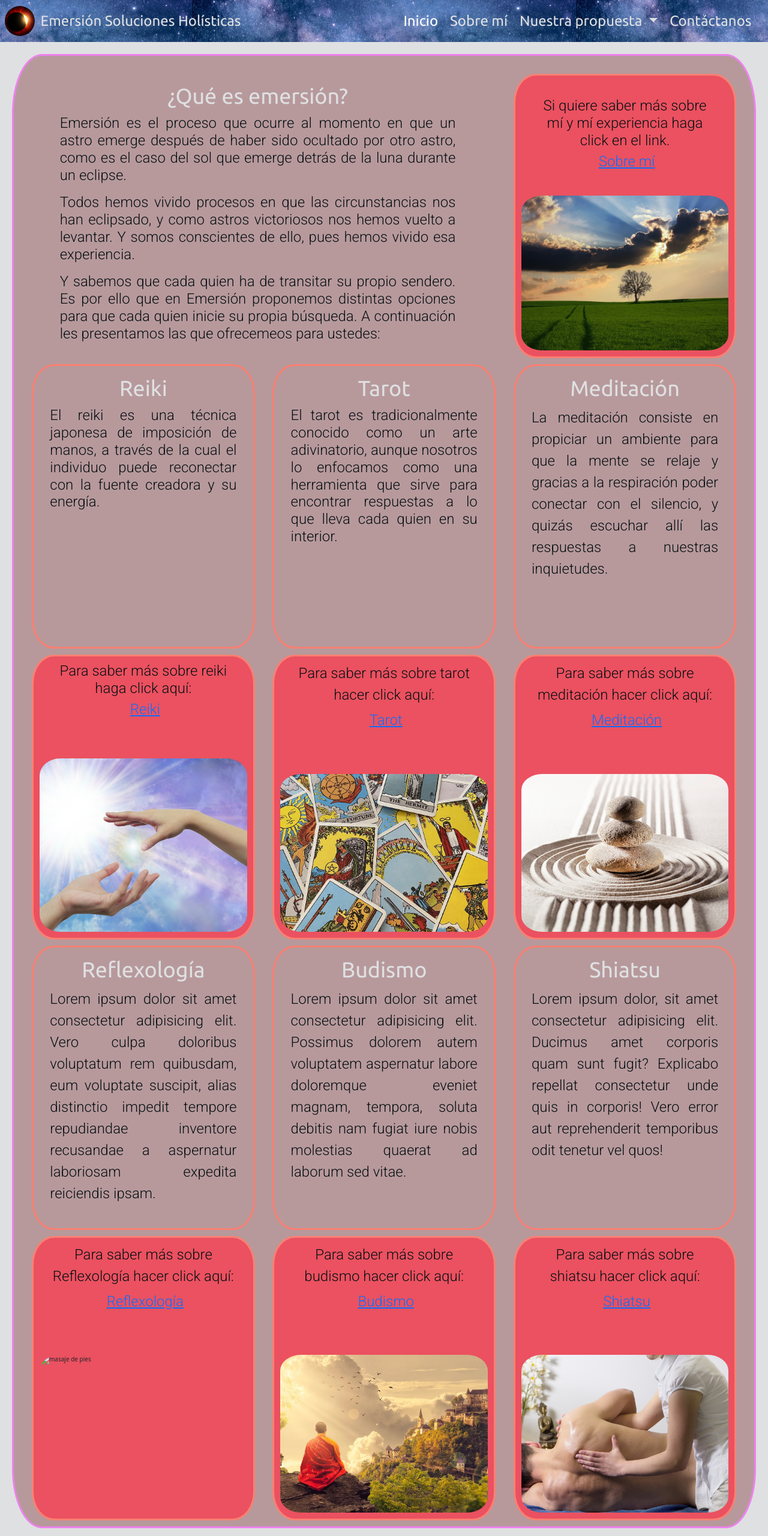
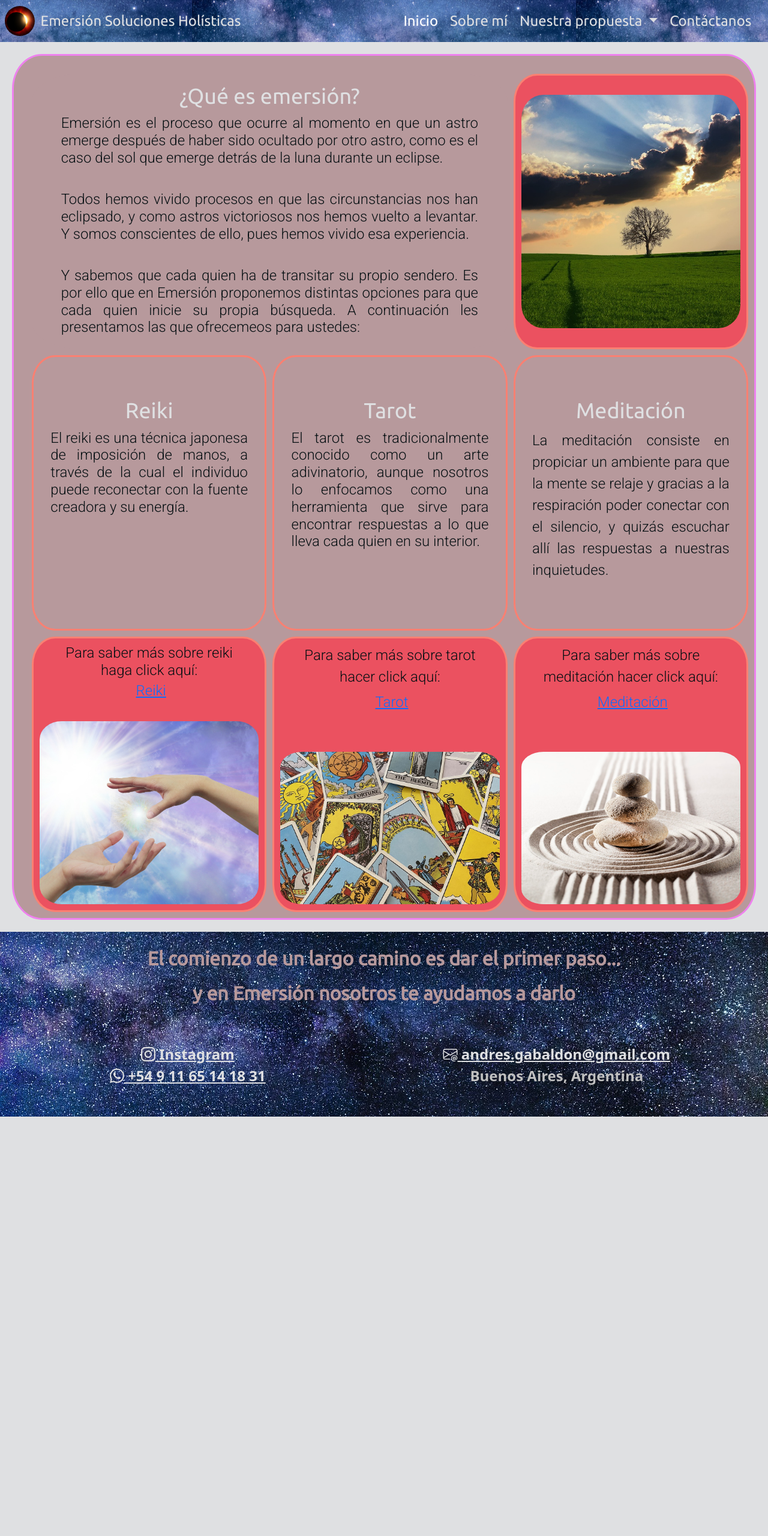
Before and after one commit to Agabaldon80/PreEntrega3Gabaldon, a plain HTML site: page index.html in a window 1280 px wide. Shown: the top 2560 px of the page at 60% size. After the commit the page ends 1861 px from the top, so only its background shows below. Drawn offline with nearby package versions, Linux system fonts and the light colour scheme.

Commit message:
borrar clases no necesarias, reduje los html a 5, ajustar grids, hacer responsive html secundarias

```diff
--- a/CSS/style.css
+++ b/CSS/style.css
@@ -31,8 +31,6 @@ html {
 }
 .offcanvas-header {
     background-image: url("../Images/estrellas02.jpg");
-    /* width: 30px;
-    height: 30px; */
     object-fit: cover;
 }
 .offcanvas-header h5 {
@@ -60,32 +58,29 @@ html {
 }
 .seccion-primera {
     background-color: #b7999c;
-
     margin: 20px;
     border: 3px solid violet;
     border-radius: 4%;
     display: grid;
     grid-template-columns: repeat(3, 1fr);
-    grid-template-rows: repeat(5, 1fr);
+    grid-template-rows: repeat(3, 1fr);
     gap: 10px;
     padding: 20px;
     grid-template-areas:
     'area1 area1 area2'
     'area4 area6 area8'
     'area5 area7 area9'
-    'area10 area12 area14'
-    'area11 area13 area15'
     ;
-    /* 'area3 area3 area3' */
+
 }
 
 .seccion-primera-info {
-    width: 95%;
+    width: 100%;
     height: 100%;
     background-color:#EB5160;
     display: flex;
     flex-direction: column;
-    justify-content:first baseline;
+    justify-content:center;
     align-items:center;
     border: 3px solid salmon;
     border-radius: 10%;
@@ -120,9 +115,7 @@ html {
     height: 60%;
     text-align: justify;
 }
-.seccion-primera-info-plus {
-    text-align: center;
-}
+
 .seccion-primera-info a {
     width: 100%;
     align-items: center;
@@ -140,8 +133,9 @@ html {
 .h2 {
     grid-area: area2;
 }
-.h2 p {
-    text-align: center;
+
+.h2 img {
+    align-items: center;
 }
 .h3 {
     grid-area: area3;
@@ -186,42 +180,7 @@ html {
 .h9 p {
     text-align: center;
 }
-.h10 {
-    grid-area: area10;
-    background-color: #b7999c;
-    border-radius: 10%;
-}
 
-.h11 {
-    grid-area: area11;
-}
-.h11 p {
-    text-align: center;
-}
-.h12 {
-    grid-area: area12;
-    background-color: #b7999c;
-    border-radius: 10%;
-}
-
-.h13 {
-    grid-area: area13;
-}
-.h13 p {
-    text-align: center;
-}
-.h14 {
-    grid-area: area14;
-    background-color: #b7999c;
-    border-radius: 10%;
-}
-
-.h15 {
-    grid-area: area15;
-}
-.h15 p {
-    text-align: center;
-}
 /* Body paginas secundarias */
 .seccion-segunda {
     background-color: #dfe0e2;
@@ -229,16 +188,14 @@ html {
     max-height: 100%;
     padding: 20px;
     display: flex;
-    /* flex-flow: row wrap;
-    justify-content: center; */
-    align-items: center;
+    justify-content: center;
     gap: 10px;
 
 }
 
 .seccion-segunda-info {
     display: flex;
-    flex-flow: row wrap;
+    flex-flow: row nowrap;
     justify-content: flex-end;
     align-content:center;
     align-items: center;
@@ -247,9 +204,6 @@ html {
     padding: 30px;
     border: 3px solid #EB5160;
     border-radius: 10%;
-    /* width: 150%; */
-
-
 }
 .seccion-segunda-info h2 {
     padding: 10px;
@@ -261,8 +215,6 @@ html {
 }
 
 .seccion-segunda-info p {
-    /* display: flex;
-    flex-direction: row; */
     color: #071013;
     font-family: 'Roboto';
     font-size: 2rem;
@@ -272,39 +224,18 @@ html {
     padding: 10px;
 }
 .seccion-segunda-info ol li {
-    /* display: flex;
-    flex-direction: row; */
     color: #071013;
     font-family: 'Roboto';
     font-size: 2rem;
     width: 90%;
     height: 100%;
     text-align: justify;
-    /* padding: 10px; */
 }
 .seccion-segunda img {
     width: 90%;
     height: 300px;
     object-fit: cover;
     border-radius: 10%;
-}
-.seccion-primera-info-plus {
-    display: flex;
-    flex-direction: column;
-    padding: 10px;
-    justify-content: center;
-    /* height: 100%; */
-    /* width: 40%; */
-}
-
-.s1 {
-    width: 100%;
-    display: flex;
-    flex-direction: row;
-    align-items: center;
-    justify-content: center;
-    flex-wrap: nowrap;
-
 }
 
 /* Body pagina responsive tarot */
@@ -374,6 +305,11 @@ html {
     text-align: right;
 }
 
+@media (max-width:810px) {
+    .seccion-segunda-info {
+        flex-flow: row wrap;
+    }
+}
 
 /* Mediaquery para vista del index en tableta */
 @media (min-width:768px) and (max-width:1023px) {
@@ -383,22 +319,19 @@ html {
         border-radius: 3%;
         display: grid;
         grid-template-columns: repeat(2, 1fr);
-        grid-template-rows: repeat(7, 1fr);
+        grid-template-rows: repeat(4, 1fr);
         grid-template-areas:
         'area1 area2'
         'area4 area5'
         'area6 area7'
         'area8 area9'
-        'area10 area11'
-        'area12 area13'
-        'area14 area15'
         ;
     }
 
-    .h14 , .h12 , .h10, .h8 , .h6 , .h4 , .h1 {
+    .h8 , .h6 , .h4 , .h1 {
         background-color: salmon;
     }
-    .h15 , .h14 , .h13 , .h12 , .h11 , .h10, .h9 , .h8 , .h7 , .h6 , .h5 , .h4 , .h2 {
+    .h9 , .h8 , .h7 , .h6 , .h5 , .h4 , .h2 {
         border: 3px solid violet;
     }
     .container-fluid a {
@@ -412,7 +345,7 @@ html {
         border-radius: 0%;
         display: grid;
         grid-template-columns: repeat(1, 1fr);
-        grid-template-rows: repeat(14, 1fr);
+        grid-template-rows: repeat(8, 1fr);
         grid-template-areas:
         'area1'
         'area2'
@@ -422,24 +355,17 @@ html {
         'area7'
         'area8'
         'area9'
-        'area10'
-        'area11'
-        'area12'
-        'area13'
-        'area14'
-        'area15'
         ;
-
     }
 
-    .h14 , .h12 , .h10, .h8 , .h6 , .h4 , .h1 {
+    .h8 , .h6 , .h4 , .h1 {
         background-color: #EB5160;
     }
-    .h15 , .h14 , .h13 , .h12 , .h11 , .h10, .h9 , .h8 , .h7 , .h6 , .h5 , .h4 , .h2 {
+    .h9 , .h8 , .h7 , .h6 , .h5 , .h4 , .h2 {
         border: 3px solid #b7999c;
     }
     .container-fluid a {
-        font-size: 2.1rem;
+        font-size: 1.3rem;
     }
 }
 
@@ -452,7 +378,6 @@ html {
     background-size: cover;
     display: flex;
     flex-direction: column;
-    /* flex-wrap: wrap; */
 }
 .pie-frase {
 
--- a/index.html
+++ b/index.html
@@ -75,10 +75,7 @@
             </div>
 
             <div class="seccion-primera-info h2">
-                <p class="seccion-primera-info-plus">Si quiere saber más sobre mí y mí experiencia haga click en el link.
-                <a href="./Pages/sobre-mi.html">Sobre mí</a>
-                </p>
-                <img class="" src="Images/arbol01.jpg" alt="arbol solitario">
+                <img src="Images/arbol01.jpg" alt="arbol solitario">
             </div>
 
             <div class="seccion-primera-info h4">
@@ -119,42 +116,6 @@
 
             </div>
 
-            <div class="seccion-primera-info h10">
-                <h2 class="titulo-articulo"> Reflexología </h2>
-                <p>Lorem ipsum dolor sit amet consectetur adipisicing elit. Vero culpa doloribus voluptatum rem quibusdam, eum voluptate suscipit, alias distinctio impedit tempore repudiandae inventore recusandae a aspernatur laboriosam expedita reiciendis ipsam.
-                </p>
-            </div>
-
-            <div class="seccion-primera-info h11">
-                <p> Para saber más sobre Reflexología hacer click aquí: <a href="./Pages/reflexologia.html">Reflexología</a>
-                </p>
-                <img src="Images/reflex01.jpg" alt="masaje de pies">
-
-            </div>
-
-            <div class="seccion-primera-info h12">
-                <h2 class="titulo-articulo"> Budismo </h2>
-                <p>Lorem ipsum dolor sit amet consectetur adipisicing elit. Possimus dolorem autem voluptatem aspernatur labore doloremque eveniet magnam, tempora, soluta debitis nam fugiat iure nobis molestias quaerat ad laborum sed vitae.
-                </p>
-            </div>
-
-            <div class="seccion-primera-info h13">
-                <p> Para saber más sobre budismo hacer click aquí: <a href="./Pages/budismo.html">Budismo</a>
-                </p>
-                <img src="Images/budismo01.jpg" alt="monje meditando">
-            </div>
-
-            <div class="seccion-primera-info h14">
-                <h2 class="titulo-articulo"> Shiatsu </h2>
-                <p>Lorem ipsum dolor, sit amet consectetur adipisicing elit. Ducimus amet corporis quam sunt fugit? Explicabo repellat consectetur unde quis in corporis! Vero error aut reprehenderit temporibus odit tenetur vel quos!
-                </p>
-            </div>
-
-            <div class="seccion-primera-info h15">
-                <p> Para saber más sobre shiatsu hacer click aquí: <a href="./Pages/shiatsu.html">Shiatsu</a>
-                </p>
-                <img src="Images/reflex04.jpg" alt="mesa para masajes">
-            </div>
 
     </section>
     </main>
```
Also changed, not shown: Pages/meditacion.html (+1 -1 lines), Pages/tarot.html (+1 -2 lines).
